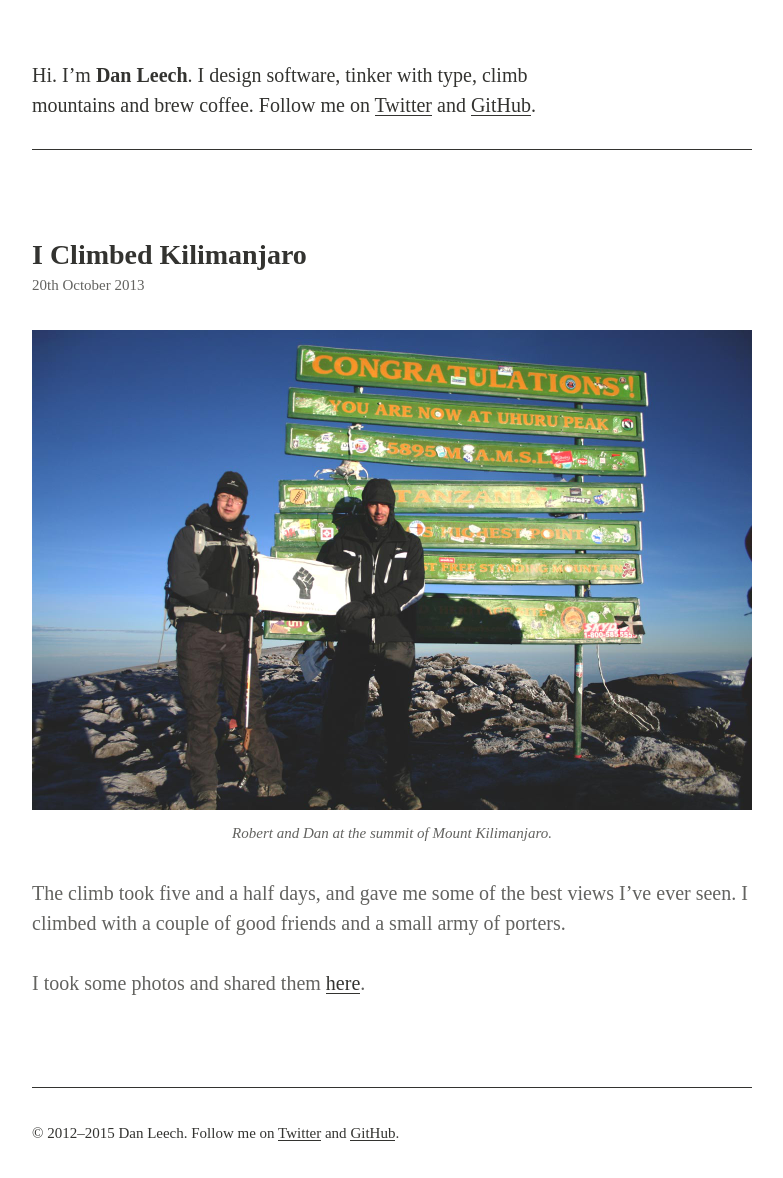
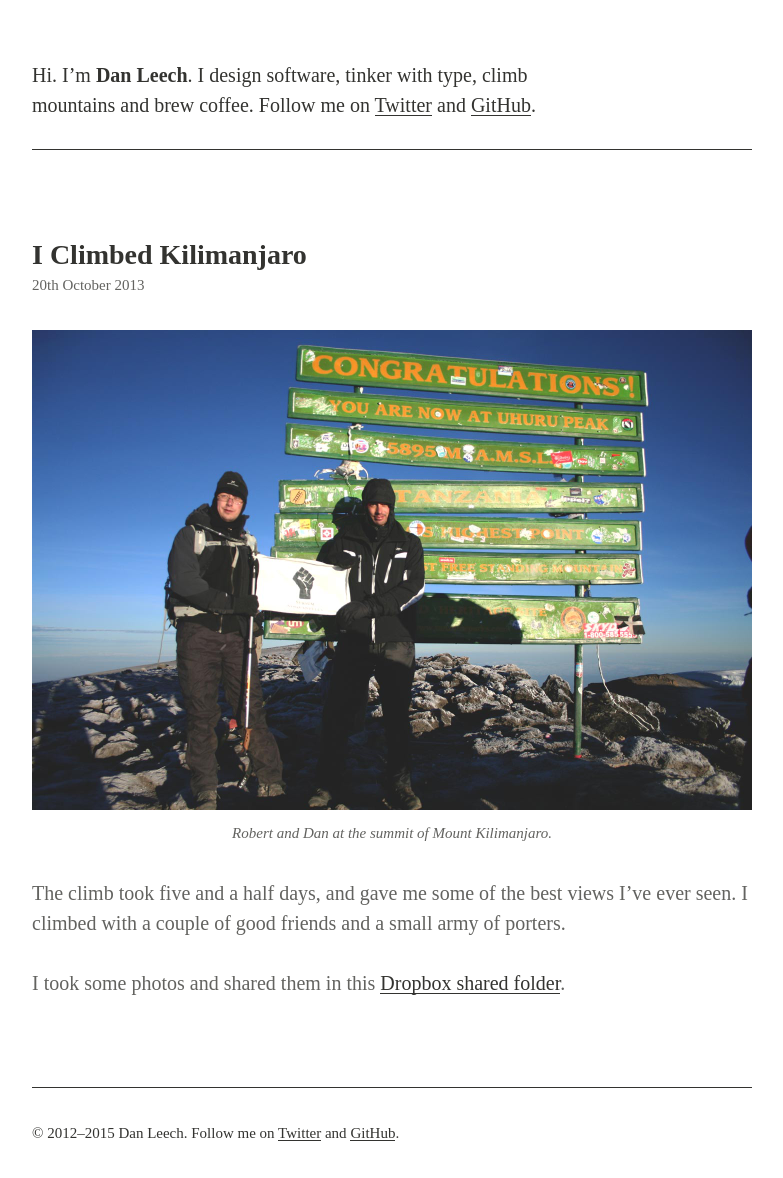
Before and after one commit to danleech/danleech.com, a Jekyll site: the page built from _posts/2013-10-20-i-climbed-kilimanjaro.md, in a window 1280 px wide. Shown: the whole page, without its empty margins (248-1031 px from the left). Built offline with Jekyll 4.4.1, drawn with Linux system fonts in a browser that asks for light colours; some web fonts are replaced; Markdown is read by kramdown in place of the engine named in the settings.

Commit message:
Accessibility improvements

```diff
--- a/_layouts/home.html
+++ b/_layouts/home.html
@@ -3,7 +3,7 @@
         {% if post.linkpost == "true" %}<article class="article--link">
             <header>
                 <h1><a href="{{ post.link }}">{{ post.title }}</a>
-                    <a href="{{ post.url }}" class="permalink" title="Permalink">Permalink</a></h1>
+                    <a href="{{ post.url }}" class="permalink">Permalink</a></h1>
                 <time datetime="{{ post.date | date_to_xmlschema }}">{{ post.date | date: "%-d" }}{% assign cardinal = post.date | date: "%-d" %}{% case cardinal %}{% when "1" or "21" or "31" %}st{% when "2" or "22" %}nd{% when "3" or "23" %}rd{% else %}th{% endcase %} {{ post.date | date: "%B %Y"}}</time>
             </header>
             {{ post.content }}
--- a/_layouts/post.html
+++ b/_layouts/post.html
@@ -3,7 +3,7 @@
         {% if page.linkpost == "true" %}<article class="article--link">
             <header>
                 <h1><a href="{{ page.link }}">{{ page.title }}</a>
-                    <a href="{{ page.url }}" class="permalink" title="Permalink">Permalink</a></h1>
+                    <a href="{{ page.url }}" class="permalink">Permalink</a></h1>
                 <time datetime="{{ page.date | date_to_xmlschema }}">{{ page.date | date: "%-d" }}{% assign cardinal = page.date | date: "%-d" %}{% case cardinal %}{% when "1" or "21" or "31" %}st{% when "2" or "22" %}nd{% when "3" or "23" %}rd{% else %}th{% endcase %} {{ page.date | date: "%B %Y"}}</time>
             </header>
             {{ content }}
--- a/_posts/2013-10-20-i-climbed-kilimanjaro.md
+++ b/_posts/2013-10-20-i-climbed-kilimanjaro.md
@@ -5,10 +5,10 @@
 ---
 
 <figure>
-    <a href="/images/kilimanjaro-full.jpg"><img src="/images/kilimanjaro.jpg" alt="Robert and Dan at the summit of Mount Kilimanjaro"></a>
+    <a href="/images/kilimanjaro-full.jpg"><img src="/images/kilimanjaro.jpg" alt=""></a>
     <figcaption>Robert and Dan at the summit of Mount Kilimanjaro.</figcaption>
 </figure>
 
 The climb took five and a half days, and gave me some of the best views I’ve ever seen. I climbed with a couple of good friends and a small army of porters.
 
-I took some photos and shared them [here](http://danleech.com/links/kilimanjaro).
+I took some photos and shared them in this [Dropbox shared folder](http://danleech.com/links/kilimanjaro).
```
